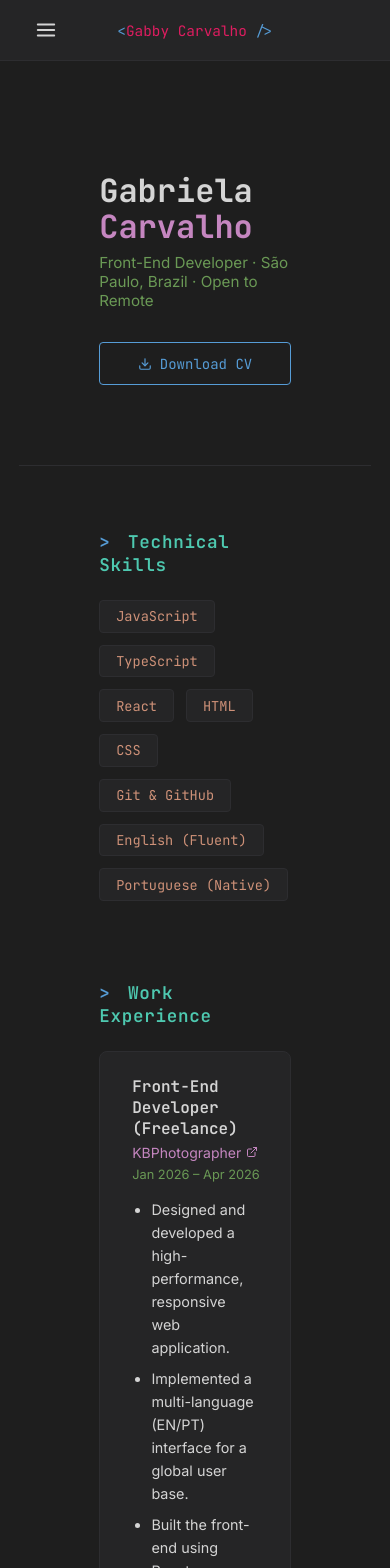
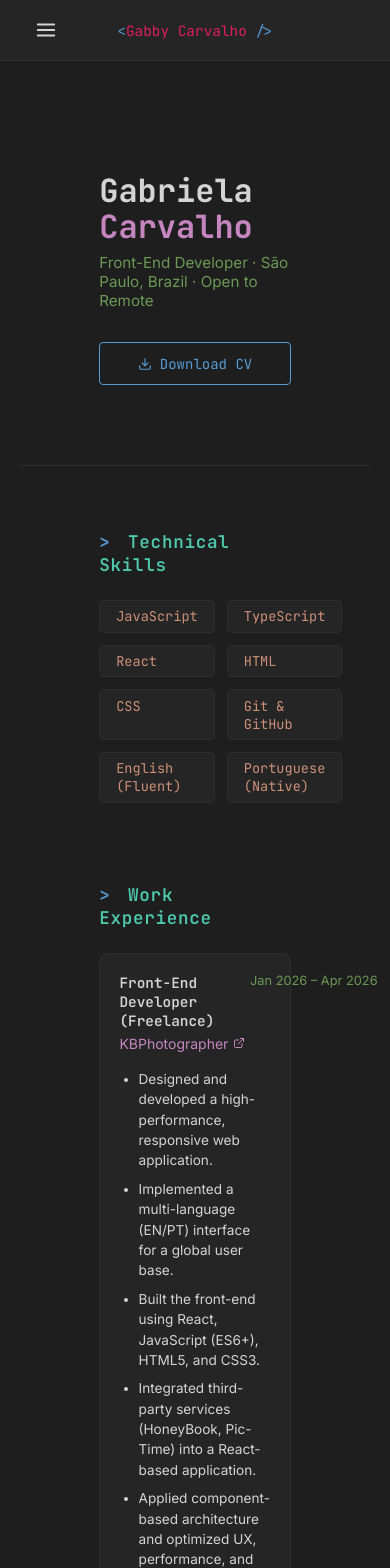
Before and after one commit to GabbyCarvalho/gabriela-portfolio, a React (Vite) app: page /gabriela-portfolio/resume in a window 390 px wide. Shown: the top 1568 px of the page. Built offline with nearby package versions, Linux system fonts and the light colour scheme.

Commit message:
fix mobile version layout

```diff
--- a/src/styles/resume.css
+++ b/src/styles/resume.css
@@ -297,4 +297,27 @@
     flex-direction: column;
     gap: 0.5rem;
   }
+
+  .skillsGrid {
+  display: grid;
+  grid-template-columns: repeat(2, 1fr);
 }
+.expCard {
+    padding: 1.2rem;
+  }
+
+  .expHeader {
+    flex-direction: row;
+    align-items: flex-start;
+    justify-content: space-between;
+  }
+
+  .expRole {
+    font-size: 0.9rem;
+  }
+
+  .expList li {
+    font-size: 0.85rem;
+    line-height: 1.5;
+  }
+}
```
